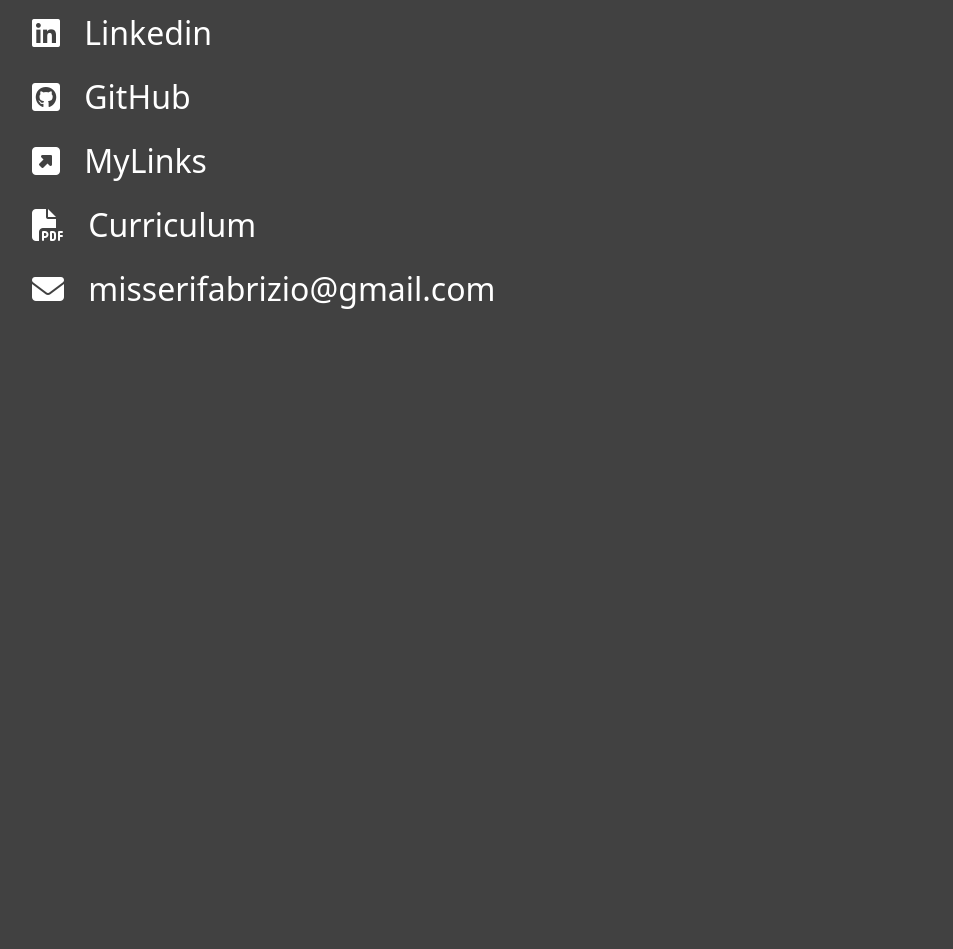
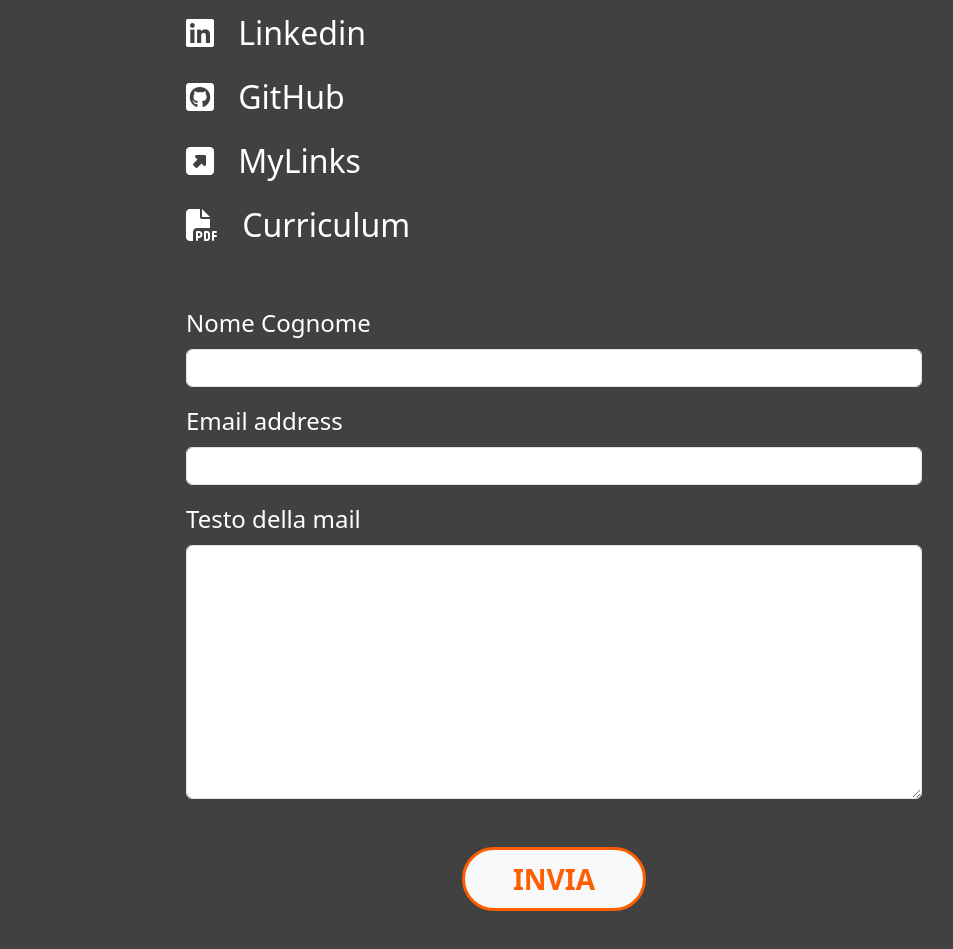
Before and after one commit to FabrizioMisseri/portfolioCVserio, a Vue app: page / in a window 1280 px wide. Shown: the part 2920-3869 px from the top of the page, without its empty margins (86-1039 px from the left). Built offline with nearby package versions, Linux system fonts and the light colour scheme.

Commit message:
fixed bug in 'FormMail'

```diff
--- a/src/components/Contacts.vue
+++ b/src/components/Contacts.vue
@@ -16,7 +16,7 @@
     <section>
         <br>
         <ContactLinks class="mb-5"></ContactLinks>
-        <!-- <FormMail></FormMail> -->
+        <FormMail></FormMail>
     </section>
 </template>
 
--- a/src/mini-components/ContactLinks.vue
+++ b/src/mini-components/ContactLinks.vue
@@ -17,40 +17,40 @@
 
 <template>
     <!-- LINKS -->
-    <section class="container wrap fs-2">
-        <div class="row d-flex justify-content-center" id="media-screen">
+    <section class="container fs-2 mb-4">
+        <div class="row" id="media-screen">
 
-            <a class="col-12 rounded-4 px-5 py-2" href="https://www.linkedin.com/in/fabrizio-misseri/">
+            <a class="offset-2 col-8 rounded-4 py-2" href="https://www.linkedin.com/in/fabrizio-misseri/">
                 <i class="me-3 fa-brands fa-linkedin"></i>
                 Linkedin
             </a>
 
 
 
-            <a class="col-12 rounded-4 px-5 py-2" href="https://github.com/FabrizioMisseri">
+            <a class="offset-2 col-8 rounded-4 py-2" href="https://github.com/FabrizioMisseri">
                 <i class="me-3 fa-brands fa-square-github"></i>
                 GitHub
             </a>
 
 
 
-            <a class="col-12 rounded-4 px-5 py-2" href="https://fabrizio-misseri-links.netlify.app/">
+            <a class="offset-2 col-8 rounded-4 py-2" href="https://fabrizio-misseri-links.netlify.app/">
                 <i class="me-3 fa-solid fa-square-up-right"></i>
                 MyLinks
             </a>
 
 
 
-            <a class="col-12 rounded-4 px-5 py-2" :href="`${pathCV}`" download="download">
+            <a class="offset-2 col-8 rounded-4 py-2" :href="`${pathCV}`" download="download">
                 <i class="me-3 fa-solid fa-file-pdf"></i>
                 Curriculum
             </a>
 
 
-            <div class="col-12 rounded-4 px-5 py-2" @click="sendMail()">
+            <!-- <div class="col-12 rounded-4 px-5 py-2" @click="sendMail()">
                 <i class="me-3 fa-solid fa-envelope"></i>
                 misserifabrizio@gmail.com
-            </div>
+            </div> -->
 
         </div>
     </section>
@@ -60,12 +60,9 @@
 <style lang="scss" scoped>
 @use "../styles/partials/colors.scss" as *;
 
-section.wrap {
+section {
 
-    width: 90%;
-    margin: 0 auto;
-
-    .col-12:hover {
+    .col-8:hover {
         display: block;
         background-color: $orange;
         font-size: inherit;
--- a/src/mini-components/FormMail.vue
+++ b/src/mini-components/FormMail.vue
@@ -4,15 +4,31 @@
 export default {
     name: "FormMail",
 
+    data() {
+        return {
+            inputName: '',
+            email: '',
+            content: '',
+        }
+    },
+
     methods: {
+
+        // MAIL JS
         sendEmail() {
             emailjs.sendForm('service_6zzvg4r', 'template_vh66j1e', this.$refs.form, '0SPq0DUYjYfKeTBBl')
                 .then((result) => {
                     console.log('SUCCESS!', result.text);
+                    this.inputName = '';
+                    this.email = '';
+                    this.content = '';
                 }, (error) => {
                     console.log('FAILED...', error.text);
+                    alert(`${error.text}`);
                 });
         }
+        // MAIL JS
+
     }
 }
 </script>
@@ -23,19 +39,21 @@
         <div class="row">
             <div class="offset-2 col-8">
 
-                <!-- FORM -->
+                <!-- FORM ( MAIL JS )-->
                 <form ref="form" @submit.prevent="sendEmail">
                     <div class="mb-3">
                         <label for="nameSurname" class="form-label fs-4">Nome Cognome</label>
-                        <input type="text" name="nameSurname" class="form-control" id="nameSurname">
+                        <input type="text" name="nameSurname" class="form-control" id="nameSurname" v-model="inputName">
                     </div>
                     <div class="mb-3">
                         <label for="email" class="form-label fs-4">Email address</label>
-                        <input type="email" name="email" class="form-control" id="email" aria-describedby="emailHelp">
+                        <input type="email" name="email" class="form-control" id="email" aria-describedby="emailHelp"
+                            v-model="email">
                     </div>
                     <div class="mb-5">
                         <label for="mailTxt" class="form-label fs-4">Testo della mail</label>
-                        <textarea class="form-control" name="mailTxt" id="mailTxt" cols="30" rows="10"></textarea>
+                        <textarea class="form-control" name="mailTxt" id="mailTxt" cols="30" rows="10"
+                            v-model="content"></textarea>
                     </div>
                     <div class="text-center">
                         <input id="send-btn" type="submit" value="INVIA" class="btn btn-light fs-3 px-5 py-2 rounded-5">
```
